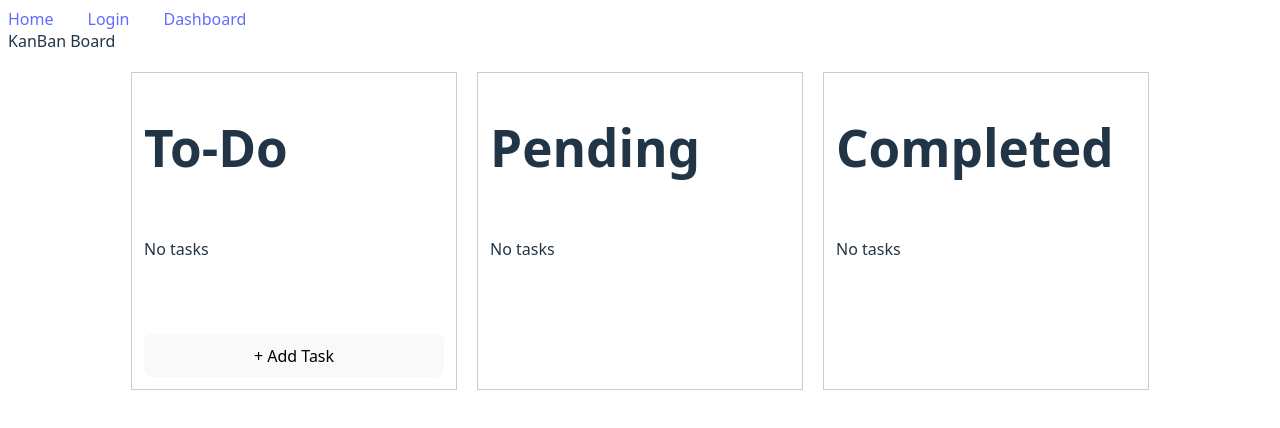
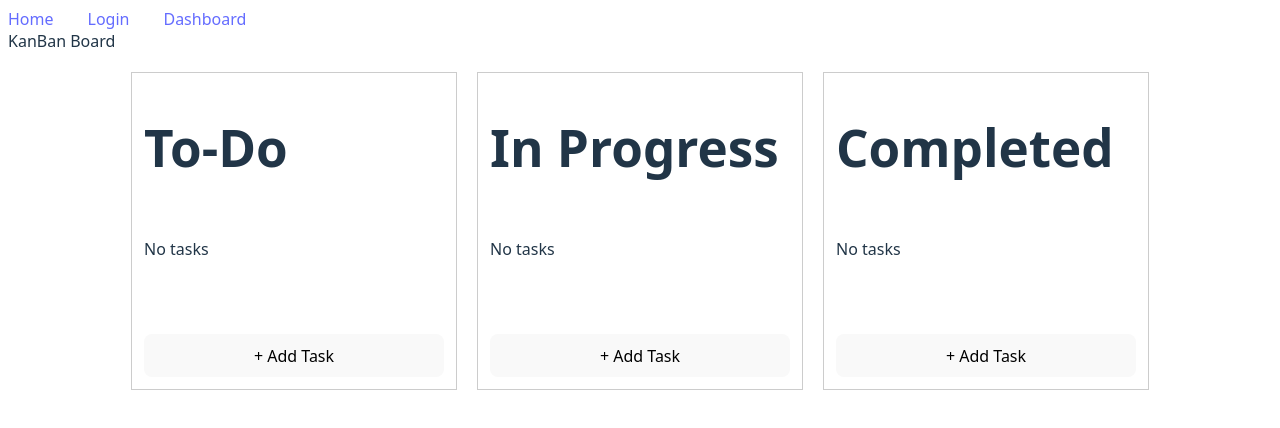
Before and after one commit to dvadnere-debug/Task-Management, a React (Vite) app: page /dashboard in a window 1280 px wide. Shown: the top 428 px of the page. Built offline with nearby package versions, Linux system fonts and the light colour scheme.

Commit message:
cards can move

```diff
--- a/src/components/AddTaskForm.jsx
+++ b/src/components/AddTaskForm.jsx
@@ -16,7 +16,7 @@ export default function AddTaskForm({ onAddTask }) {
       status: "todo",
     };
 
-    onAddTask(newTask);
+    onAddTask(newTask); //parent child communication, taskBoard passes function as a prop, AddTaskForm calles function (onAddTask) with data, TaskBoard updates state.
   };
 
   return (
--- a/src/components/TaskBoard.jsx
+++ b/src/components/TaskBoard.jsx
@@ -6,10 +6,29 @@ function TaskBoard() {
   const [tasks, setTasks] = useState([]);
   const [showForm, setShowForm] = useState(false);
 
+  function moveTask(taskId, newStatus) {
+    const updatedTasks = [];
+
+    for (let i = 0; i < tasks.length; i++) {
+      const task = tasks[i];
+
+      if (task.id === taskId) {
+        updatedTasks.push({
+          ...task,
+          status: newStatus,
+        });
+      } else {
+        updatedTasks.push(task);
+      }
+    }
+
+    setTasks(updatedTasks);
+  }
+
   return (
     <div>
       <header>KanBan Board</header>
-
+      {/* {*if showForm is true, show the AddTaskForm*} */}
       {showForm && (
         <AddTaskForm
           onAddTask={(newTask) => {
@@ -27,16 +46,21 @@ function TaskBoard() {
           title="To-Do"
           tasks={tasks.filter((task) => task.status === "todo")}
           onAddClick={() => setShowForm(true)}
+          onMoveTask={moveTask}
         />
 
         <TaskColumn
-          title="Pending"
-          tasks={tasks.filter((task) => task.status === "pending")}
+          title="In Progress"
+          tasks={tasks.filter((task) => task.status === "in-progress")}
+          onAddClick={() => setShowForm(true)}
+          onMoveTask={moveTask}
         />
 
         <TaskColumn
           title="Completed"
-          tasks={tasks.filter((task) => task.status === "completed")}
+          tasks={tasks.filter((task) => task.status === "done")}
+          onAddClick={() => setShowForm(true)}
+          onMoveTask={moveTask}
         />
       </div>
     </div>
--- a/src/components/TaskCard.jsx
+++ b/src/components/TaskCard.jsx
@@ -1,10 +1,49 @@
 import React from "react";
 
-export default function TaskCard({ task }) {
+export default function TaskCard({ task, onMoveTask }) {
   return (
     <div className="task-card">
       <h4 className="task-title">{task.title}</h4>
       <p className="task-desc">{task.description}</p>
+      {task.status === "todo" && (
+        <>
+          <button onClick={() => onMoveTask(task.id, "in-progress")}>
+            Move to in-progress?
+          </button>
+          <br />
+          <button onClick={() => onMoveTask(task.id, "done")}>
+            Move to Done?
+          </button>
+        </>
+      )}
+
+      {task.status === "in-progress" && (
+        <>
+          <button onClick={() => onMoveTask(task.id, "todo")}>
+            Move to todo?
+          </button>
+          <br />S
+          <button onClick={() => onMoveTask(task.id, "done")}>
+            Move to Done?
+          </button>
+        </>
+      )}
+
+      {task.status === "done" && (
+        <>
+          <button
+            className="btn move-progress"
+            onClick={() => onMoveTask(task.id, "in-progress")}
+          >
+            Move to in-progress?
+          </button>
+          <br />
+          <button onClick={() => onMoveTask(task.id, "todo")}>
+            Move to Todo?
+          </button>
+        </>
+      )}
+
       <small className="task-deadline">Due: {task.deadline}</small>
     </div>
   );
--- a/src/components/TaskColumn.jsx
+++ b/src/components/TaskColumn.jsx
@@ -1,6 +1,6 @@
 import TaskCard from "./TaskCard";
 
-function TaskColumn({ title, tasks, onAddClick }) {
+function TaskColumn({ title, tasks, onAddClick, onMoveTask }) {
   return (
     <div
       style={{
@@ -19,7 +19,7 @@ function TaskColumn({ title, tasks, onAddClick }) {
 
       <div className="task-list">
         {tasks.map((task) => (
-          <TaskCard key={task.id} task={task} />
+          <TaskCard key={task.id} task={task} onMoveTask={onMoveTask} />
         ))}
       </div>
 
```
